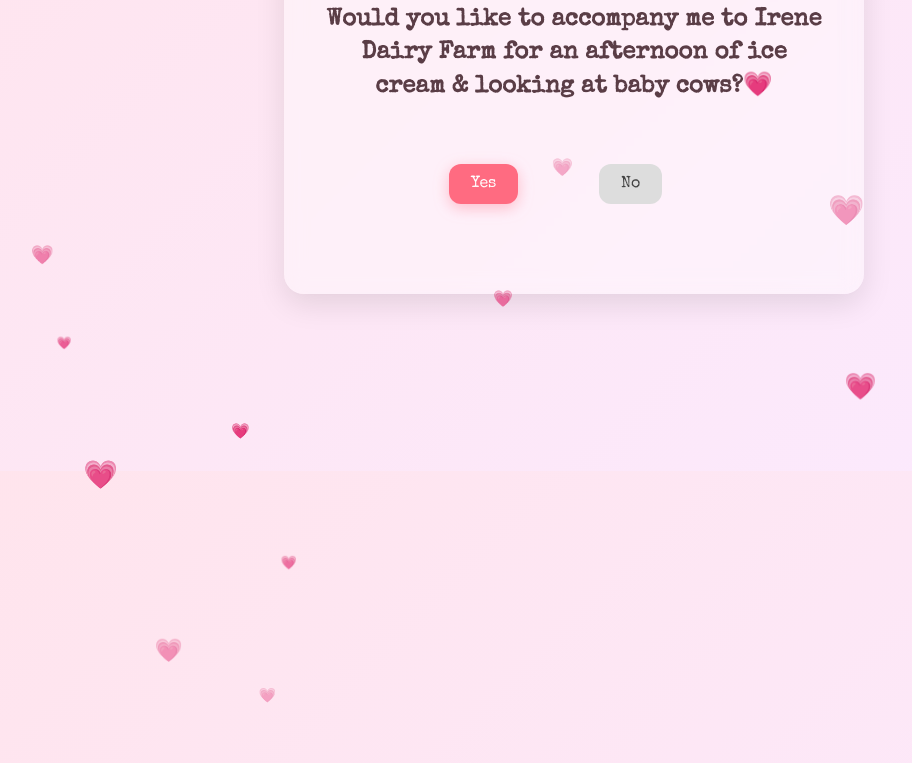
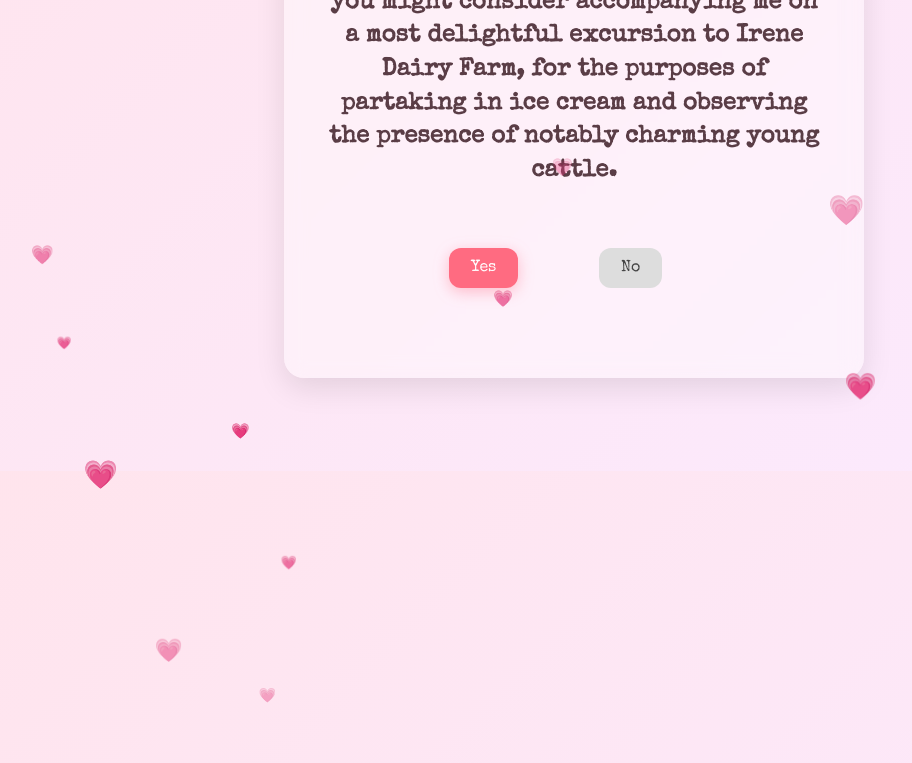
Before and after one commit to shelbybod-dotcom/cute-question, a plain HTML site: page index.html in a window 1280 px wide. Shown: the part 329-1092 px from the top of the page, without its empty margins (66-978 px from the left). Drawn offline with nearby package versions, Linux system fonts and the light colour scheme.

Commit message:
Update index.html

```diff
--- a/index.html
+++ b/index.html
@@ -120,7 +120,10 @@
 
 <div class="container" id="mainBox">
     <h1>Good morning, Mr Hatton-Jones</h1>
-    <h2>Would you like to accompany me to Irene Dairy Farm for an afternoon of ice cream &amp; looking at baby cows?💗</h2>
+
+<h2>
+It would be my utmost honour and distinct privilege to inquire whether you might consider accompanying me on a most delightful excursion to Irene Dairy Farm, for the purposes of partaking in ice cream and observing the presence of notably charming young cattle.
+</h2>
 
     <div class="button-area" id="buttonArea">
         <button class="yes" onclick="yesClicked()">Yes</button>
```
